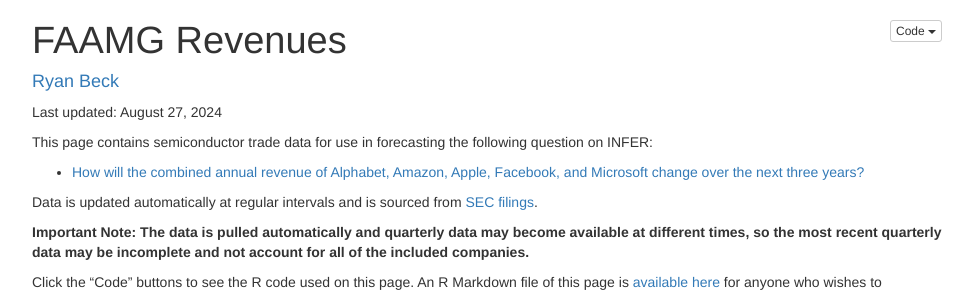
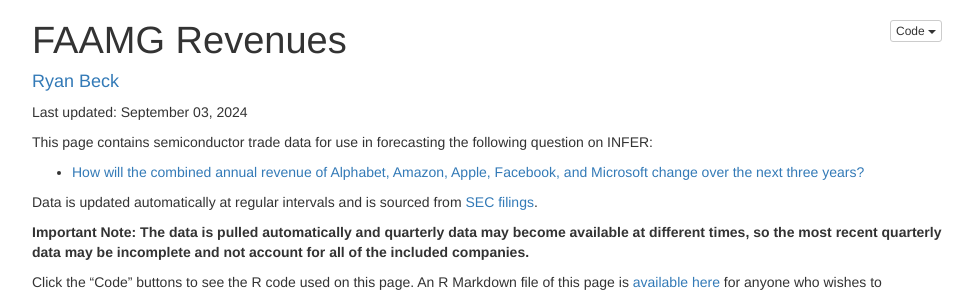
Before and after one commit to ryooan/ryooan.github.io, a Jekyll site: the page forecasting/FAAMG_Revenues.html, which Jekyll copies as it is, in a window 1280 px wide and 900 px high. Shown: the top 294 px of the window, without its empty margins (153-1126 px from the left). Built offline with Jekyll 4.4.1, drawn with Linux system fonts in a browser that asks for light colours.

Commit message:
Scheduled update

```diff
--- a/forecasting/FAAMG_Revenues.html
+++ b/forecasting/FAAMG_Revenues.html
@@ -668,7 +668,7 @@ Beck</a></h4>
 </div>
 
 
-<p>Last updated: August 27, 2024</p>
+<p>Last updated: September 03, 2024</p>
 <p>This page contains semiconductor trade data for use in forecasting
 the following question on INFER:</p>
 <ul>
```
